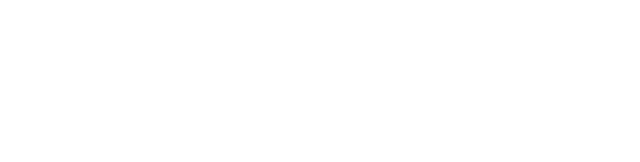
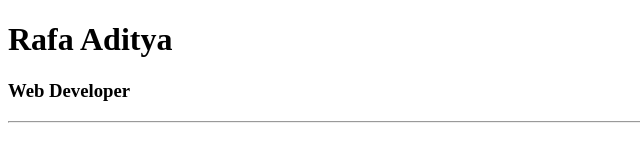
Before and after one commit to rafdty/praktikumweb, a plain HTML site: page index.html in a window 1280 px wide. Shown: the whole page, without its empty margins (0-640 px from the left). Drawn offline with Linux system fonts and the light colour scheme.

Commit message:
Latihan 1.3. Menambahkan konten pada Elemen Body

```diff
--- a/index.html
+++ b/index.html
@@ -7,6 +7,8 @@
     <title>Title yang ingin ditampilkan</title>
 </head>
 <body>
-
+    <h1>Rafa Aditya</h1>
+    <h3>Web Developer</h3>
+    <hr>
 </body>
 </html>
```
